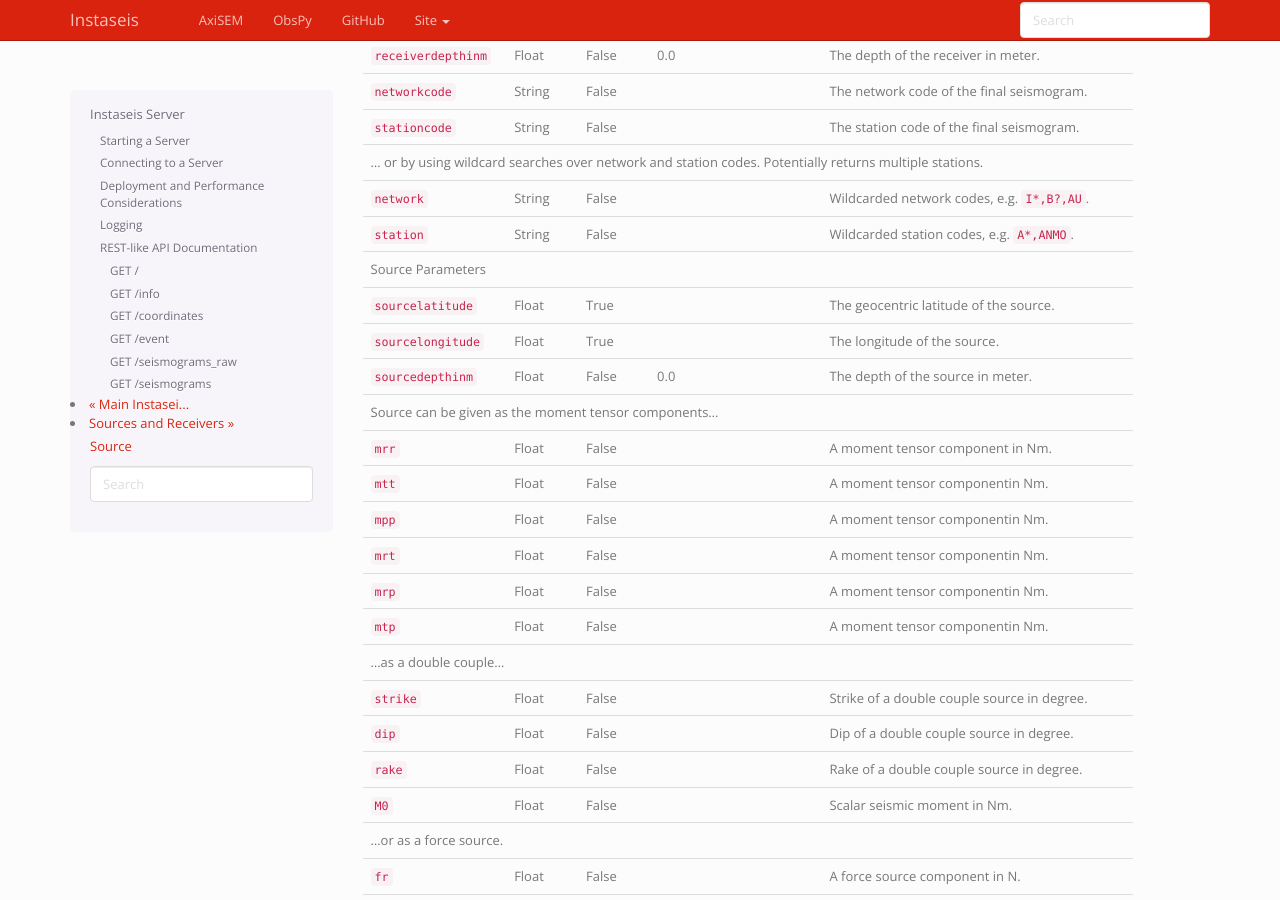
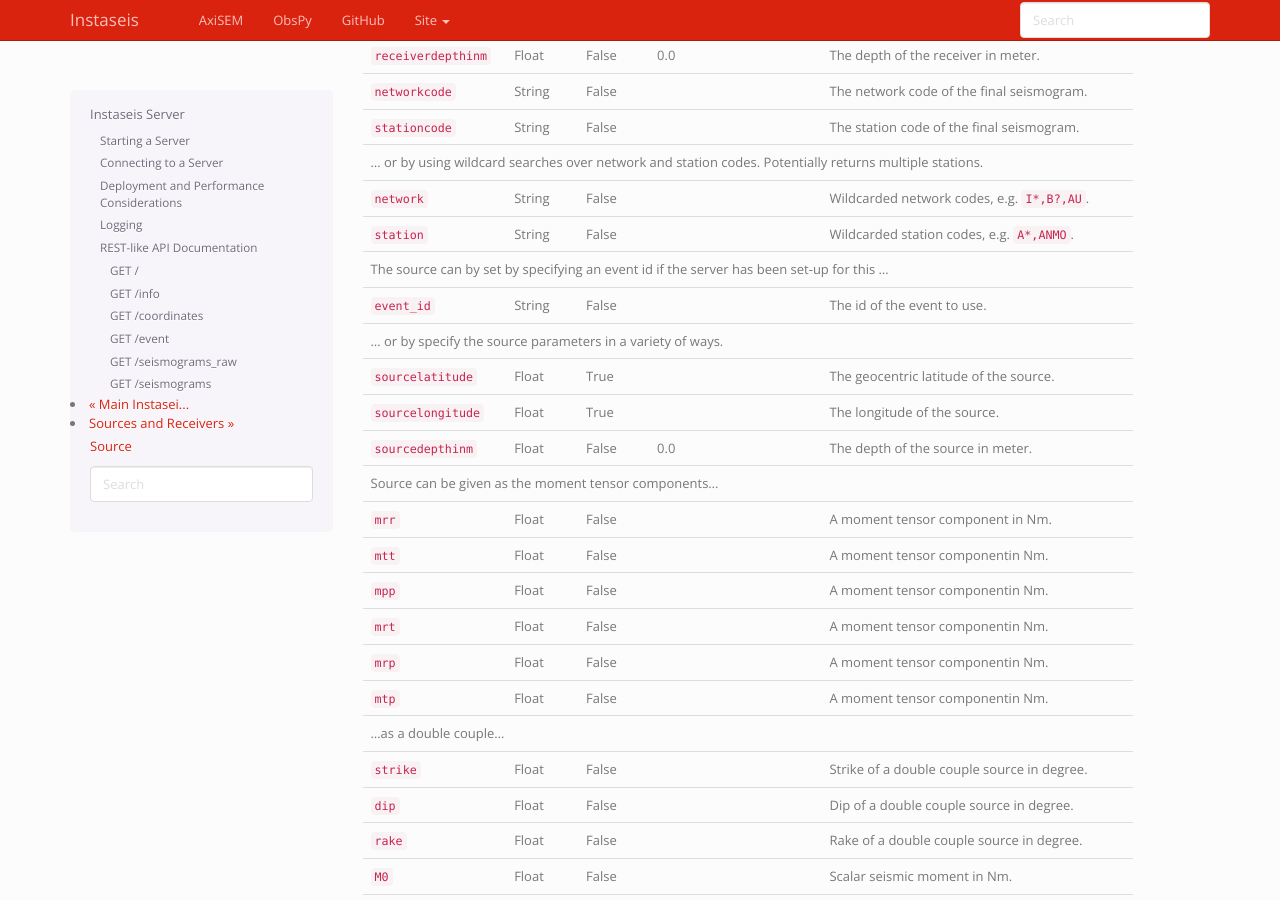
Before and after one commit to krischer/instaseis, a Sphinx documentation site: the page built from doc/server.rst, in a window 1280 px wide and 900 px high, scrolled down 6925 px. Built offline with Sphinx 7.4.7, drawn with Linux system fonts in a browser that asks for light colours; the version number could not be read and is left out.

Commit message:
Documenting new event_id parameter

```diff
--- a/doc/server.rst
+++ b/doc/server.rst
@@ -461,7 +461,11 @@ Filetype
 +-------------------------+----------+----------+-----------------------------+--------------------------------------------------------------------------------------+
 | ``station``             | String   | False    |                             | Wildcarded station codes, e.g. ``A*,ANMO``.                                          |
 +-------------------------+----------+----------+-----------------------------+--------------------------------------------------------------------------------------+
-| Source Parameters                                                                                                                                                  |
+| The source can by set by specifying an event id if the server has been set-up for this ...                                                                         |
++-------------------------+----------+----------+-----------------------------+--------------------------------------------------------------------------------------+
+| ``event_id``            | String   | False    |                             | The id of the event to use.                                                          |
++-------------------------+----------+----------+-----------------------------+--------------------------------------------------------------------------------------+
+| ... or by specify the source parameters in a variety of ways.                                                                                                      |
 +-------------------------+----------+----------+-----------------------------+--------------------------------------------------------------------------------------+
 | ``sourcelatitude``      | Float    | True     |                             | The geocentric latitude of the source.                                               |
 +-------------------------+----------+----------+-----------------------------+--------------------------------------------------------------------------------------+
```
